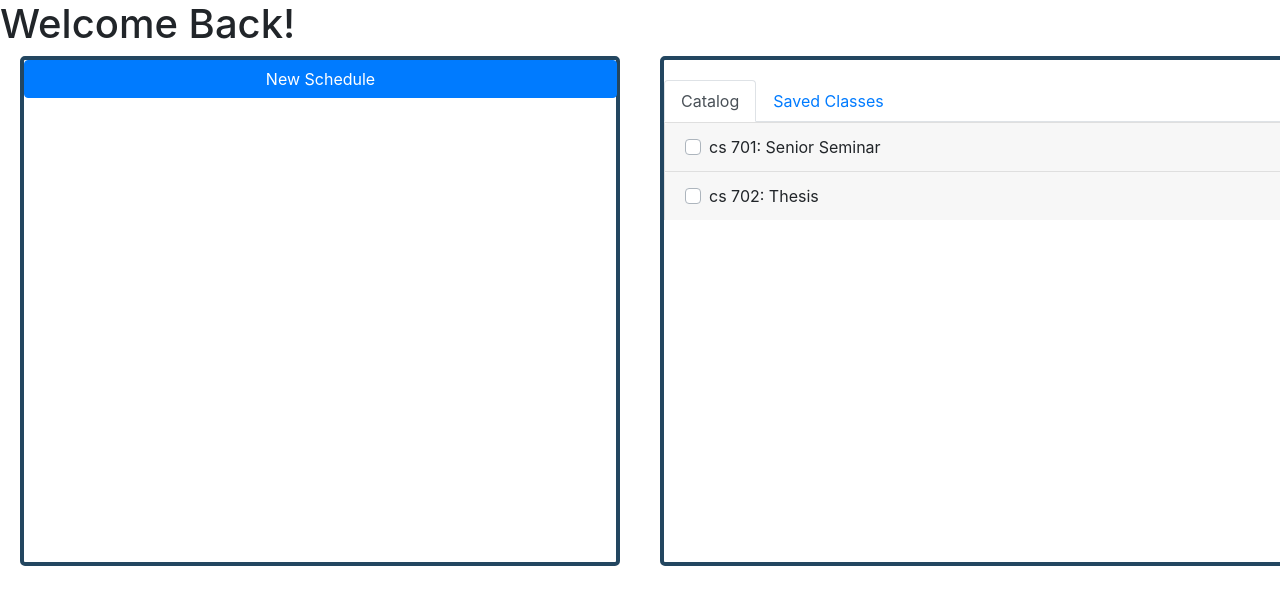
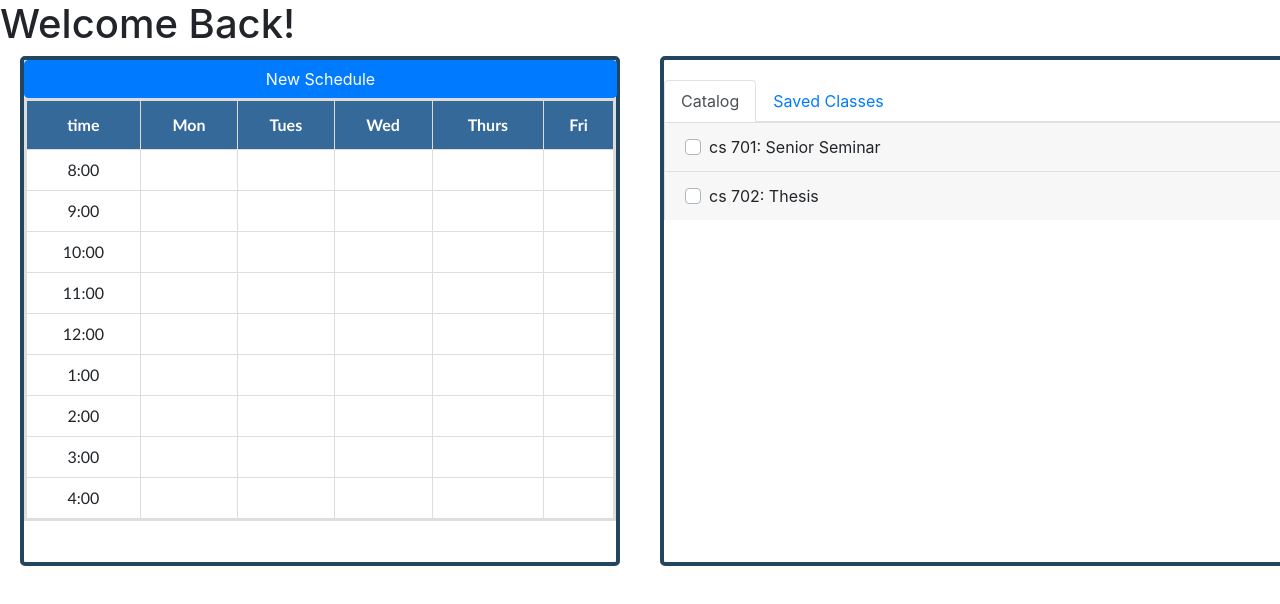
Before and after one commit to ahassett/schedule-planner, a React (Create React App) app: page / in a window 1280 px wide. Shown: the top 604 px of the page. Built offline with nearby package versions, Linux system fonts and the light colour scheme.

Commit message:
basic table for the schedule

```diff
--- /dev/null
+++ b/src/components/ScheduleList.css
@@ -0,0 +1,20 @@
+#itemArray {
+  text-align: center;
+  font-family: "Trebuchet MS", Arial, Helvetica, sans-serif;
+  border-collapse: collapse;
+  border: 3px solid #ddd;
+  width: 100%;
+}
+
+#itemArray td, #itemArray th {
+  border: 1px solid #ddd;
+  padding: 8px;
+}
+
+#itemArray th {
+  padding-top: 12px;
+  padding-bottom: 12px;
+  text-align: center;
+  background-color: #34699a;
+  color: white;
+}
--- a/src/components/ScheduleList.js
+++ b/src/components/ScheduleList.js
@@ -1,21 +1,68 @@
 import React, { Component } from 'react';
 import Button from 'react-bootstrap/Button';
+import './ScheduleList.css';
 
 class ScheduleList extends Component {
+    constructor() {
+      super()
 
-    state = {
-        itemArray: []
+      this.state = {
+          itemArray: [
+            {time: '8:00', Mon: '', Tues: '', Wed: '', Thurs: '', Fri: ''},
+            {time: '9:00', Mon: '', Tues: '', Wed: '', Thurs: '', Fri: ''},
+            {time: '10:00', Mon: '', Tues: '', Wed: '', Thurs: '', Fri: ''},
+            {time: '11:00', Mon: '', Tues: '', Wed: '', Thurs: '', Fri: ''},
+            {time: '12:00', Mon: '', Tues: '', Wed: '', Thurs: '', Fri: ''},
+            {time: '1:00', Mon: '', Tues: '', Wed: '', Thurs: '', Fri: ''},
+            {time: '2:00', Mon: '', Tues: '', Wed: '', Thurs: '', Fri: ''},
+            {time: '3:00', Mon: '', Tues: '', Wed: '', Thurs: '', Fri: ''},
+            {time: '4:00', Mon: '', Tues: '', Wed: '', Thurs: '', Fri: ''}
+          ]
+      }
+
     }
 
     createNewSchedule = () => {
         console.log(this)
     }
 
+    renderTableHeader() {
+      let header = Object.keys(this.state.itemArray[0])
+      return header.map((key, index) => {
+        return <th key={index}>{key}</th>
+      })
+    }
+
+    // contents of the schedule-table
+    renderTableData() {
+      return this.state.itemArray.map((itemArray, index) => {
+        const { time, Mon, Tues, Wed, Thurs, Fri } = itemArray // destructuring
+        return (
+          <tr key={time.slice(0, time.search(/[:]/g))}>
+            <td>{time}</td>
+            <td>{Mon}</td>
+            <td>{Tues}</td>
+            <td>{Wed}</td>
+            <td>{Thurs}</td>
+            <td>{Fri}</td>
+          </tr>
+        )
+      })
+    }
+
     render() {
         return (
+          <div>
             <div>
                 <Button variant='primary' className='new-schedule-button' onClick={this.createNewSchedule}>New Schedule</Button>
             </div>
+            <table id='itemArray'>
+              <tbody>
+                <tr>{this.renderTableHeader()}</tr>
+                {this.renderTableData()}
+              </tbody>
+            </table>
+          </div>
         );
     }
 }
```
